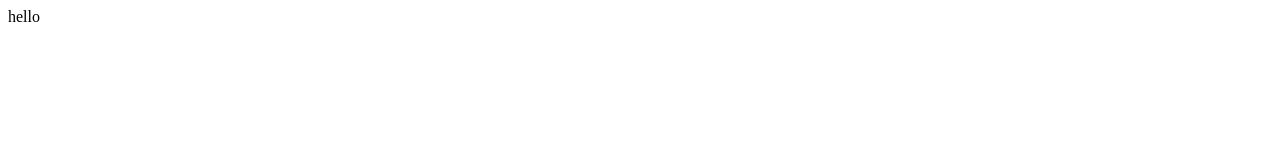
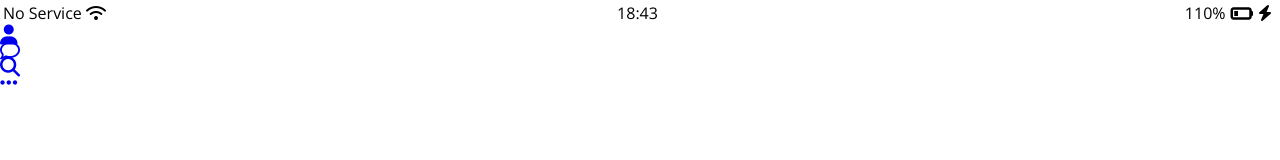
Before and after one commit to YeonKeon/kokoa-clone2022, a plain HTML site: page friends.html in a window 1280 px wide. Drawn offline with nearby package versions, Linux system fonts and the light colour scheme.

Commit message:
friends setup

```diff
--- a/friends.html
+++ b/friends.html
@@ -1 +1,36 @@
-hello
+<!DOCTYPE html>
+<html lang="en">
+<head>
+    <link rel="stylesheet" href="css/styles.css">
+    <meta charset="UTF-8">
+    <meta http-equiv="X-UA-Compatible" content="IE=edge">
+    <meta name="viewport" content="width=device-width, initial-scale=1.0">
+    <title>Friends - Kokoa Talk</title>
+</head>
+<body>
+    <div class="status-bar">
+        <div class="status-bar__column">No Service
+            <i class="fas fa-wifi"></i>
+        </div>
+        <div class="status-bar__column">
+            18:43
+        </div>
+        <div class="status-bar__column">
+            110%
+            <i class="fas fa-battery-quarter fa-lg"></i>
+            <i class="fas fa-bolt"></i>
+        </div>
+    </div>
+
+    <nav>
+        <ul>
+            <li><a href="friends.html"><i class="fas fa-user fa-lg"></i></a></li>
+            <li><a href="#"><i class="far fa-comment fa-lg"></i></a></li>
+            <li><a href="#"><i class="fas fa-search fa-lg"></i></a></li>
+            <li><a href="#"><i class="fas fa-ellipsis-h fa-lg"></i></a></li>
+        </ul>
+    </nav>
+
+    <script src="https://kit.fontawesome.com/744449a1fa.js" crossorigin="anonymous"></script>
+</body>
+</html>
```
